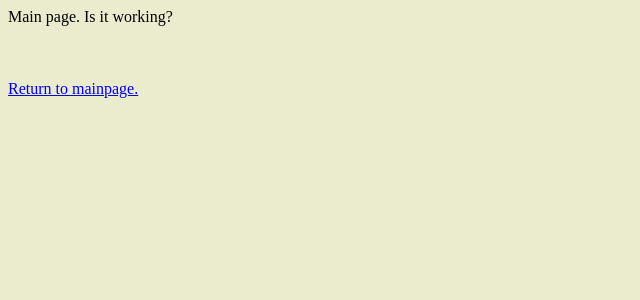
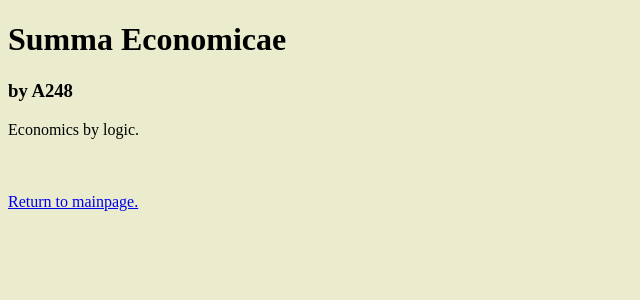
Before and after one commit to A248/econ.github.io, a Jekyll site: the page built from index.html, in a window 1280 px wide. Shown: the top 300 px of the page, without its empty margins (0-640 px from the left). Built offline with Jekyll 4.4.1, drawn with Linux system fonts in a browser that asks for light colours.

Commit message:
Update mainpage

```diff
--- a/index.html
+++ b/index.html
@@ -2,4 +2,7 @@
 layout: standard
 permalink: /
 ---
-Main page. Is it working?
+<h1>Summa Economicae</h1>
+<h3>by A248</h3>
+
+Economics by logic.
```
